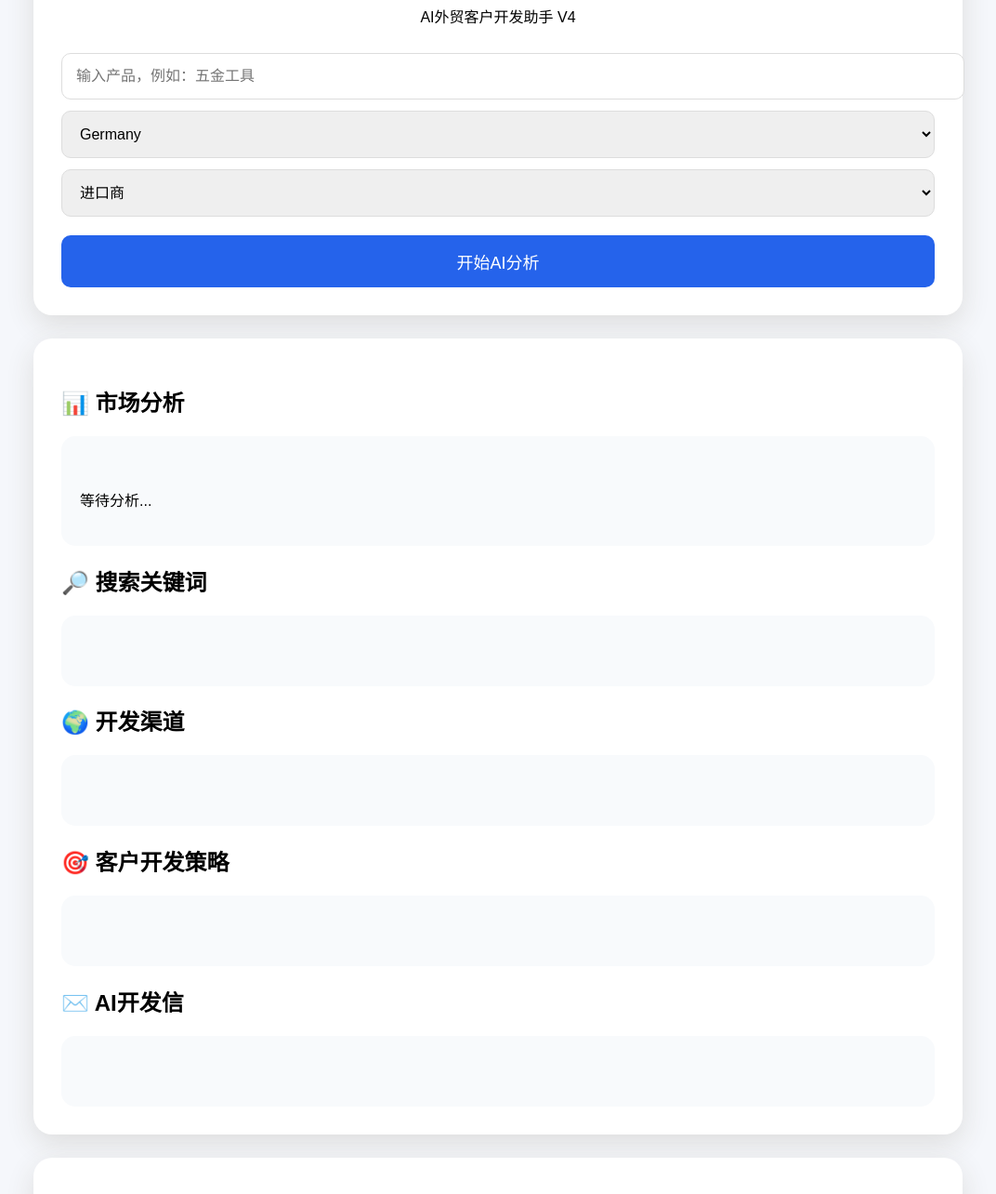
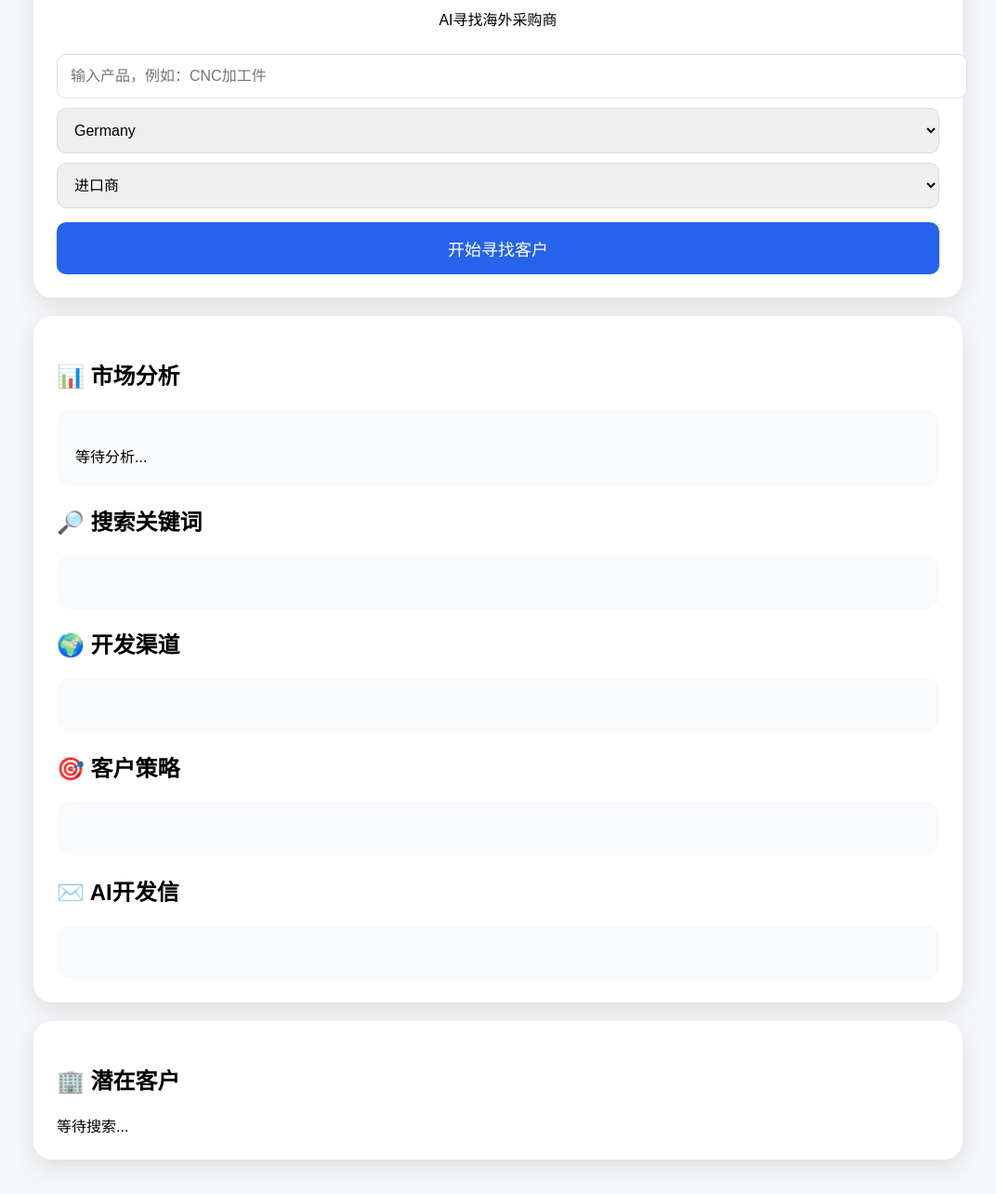
Before and after one commit to zhangdehua818-cyber/ai-export-lead-finder, a website: page index.html in a window 1280 px wide. Shown: the part 144-1428 px from the top of the page at 93% size, without its empty margins (104-1176 px from the left). Drawn offline with Linux system fonts and the light colour scheme.

Commit message:
Update index.html

```diff
--- a/index.html
+++ b/index.html
@@ -6,7 +6,7 @@
 <meta charset="UTF-8">
 <meta name="viewport" content="width=device-width,initial-scale=1.0">
 
-<title>AI Export Lead Finder V4</title>
+<title>AI外贸客户开发助手 V5.2</title>
 
 <style>
 
@@ -16,92 +16,60 @@ background:#f5f7fb;
 padding:30px;
 }
 
-
 .container{
 max-width:1000px;
 margin:auto;
 }
 
-
 .card{
-
 background:white;
-padding:30px;
+padding:25px;
 border-radius:20px;
-margin-bottom:25px;
-box-shadow:0 10px 30px #ddd;
-
+margin-bottom:20px;
+box-shadow:0 8px 25px #ddd;
 }
-
 
 h1{
 color:#2563eb;
 text-align:center;
 }
 
+input,select{
+width:100%;
+padding:14px;
+margin-top:10px;
+border-radius:10px;
+border:1px solid #ddd;
+font-size:16px;
+}
 
-input,select{
-
+button{
 width:100%;
 padding:15px;
-margin-top:12px;
-border:1px solid #ddd;
+margin-top:15px;
+background:#2563eb;
+color:white;
+border:0;
 border-radius:10px;
-font-size:16px;
-
+font-size:18px;
+cursor:pointer;
 }
 
-
-button{
-
-width:100%;
-padding:15px;
-margin-top:20px;
-
-background:#2563eb;
-color:white;
-
-border:none;
-border-radius:10px;
-
-font-size:18px;
-
-cursor:pointer;
-
+.box{
+background:#f8fafc;
+padding:20px;
+border-radius:15px;
+white-space:pre-line;
+margin-top:10px;
 }
 
-
-
-.section{
-
-background:#f8fafc;
+.customer{
 padding:20px;
-
-border-radius:15px;
-
-white-space:pre-line;
-
+background:white;
+border-left:5px solid #2563eb;
 margin-top:15px;
-
+border-radius:10px;
 }
-
-
-
-.customer{
-
-background:white;
-
-border-left:5px solid #2563eb;
-
-padding:20px;
-
-margin-top:15px;
-
-border-radius:10px;
-
-}
-
-
 
 </style>
 
@@ -116,109 +84,78 @@ border-radius:10px;
 
 <div class="card">
 
-
 <h1>
-🌎 AI Export Lead Finder
+🌎 AI外贸客户开发助手 V5.2
 </h1>
 
-
 <p style="text-align:center">
-AI外贸客户开发助手 V4
+AI寻找海外采购商
 </p>
 
 
-
-<input id="product"
-placeholder="输入产品，例如：五金工具">
+<input id="product" placeholder="输入产品，例如：CNC加工件">
 
 
 <select id="country">
 
 <option>Germany</option>
-
 <option>USA</option>
-
 <option>UK</option>
-
 <option>Canada</option>
 
 </select>
 
 
-
 <select id="type">
 
 <option>进口商</option>
-
+<option>经销商</option>
 <option>批发商</option>
-
-<option>经销商</option>
 
 </select>
 
 
-
 <button onclick="searchLead()">
 
-开始AI分析
+开始寻找客户
 
 </button>
-
 
 
 </div>
 
 
 
-
 <div class="card">
 
-<h2>
-📊 市场分析
-</h2>
+<h2>📊 市场分析</h2>
 
-<div id="market" class="section">
-
+<div id="market" class="box">
 等待分析...
-
 </div>
 
 
-<h2>
-🔎 搜索关键词
-</h2>
+<h2>🔎 搜索关键词</h2>
 
-<div id="search" class="section">
-
+<div id="keywords" class="box">
 </div>
 
 
-<h2>
-🌍 开发渠道
-</h2>
+<h2>🌍 开发渠道</h2>
 
-<div id="channels" class="section">
-
+<div id="channels" class="box">
 </div>
 
 
+<h2>🎯 客户策略</h2>
 
-<h2>
-🎯 客户开发策略
-</h2>
-
-<div id="strategy" class="section">
-
+<div id="strategy" class="box">
 </div>
 
 
+<h2>✉️ AI开发信</h2>
 
-<h2>
-✉️ AI开发信
-</h2>
-
-<div id="mail" class="section">
-
+<div id="mail" class="box">
 </div>
 
 
@@ -229,9 +166,7 @@ placeholder="输入产品，例如：五金工具">
 
 <div class="card">
 
-<h2>
-🏢 推荐客户
-</h2>
+<h2>🏢 潜在客户</h2>
 
 
 <div id="leads">
@@ -255,25 +190,20 @@ placeholder="输入产品，例如：五金工具">
 async function searchLead(){
 
 
-let product=
+let product =
 document.getElementById("product").value;
 
 
-let country=
+let country =
 document.getElementById("country").value;
 
 
-let type=
+let type =
 document.getElementById("type").value;
 
 
 
-document.getElementById("market").innerText=
-"AI分析中...";
-
-
-
-let response=await fetch(
+let res = await fetch(
 
 "https://ai-export-lead-finder.onrender.com/find-leads",
 
@@ -286,7 +216,6 @@ headers:{
 "Content-Type":"application/json"
 
 },
-
 
 body:JSON.stringify({
 
@@ -304,23 +233,27 @@ type
 
 
 
-let data=await response.json();
+let data = await res.json();
 
 
 
 document.getElementById("market").innerText=data.market;
 
 
-document.getElementById("search").innerText=data.search;
+document.getElementById("keywords").innerText=
+data.keywords.join("\n");
 
 
-document.getElementById("channels").innerText=data.channels;
+document.getElementById("channels").innerText=
+data.channels;
 
 
-document.getElementById("strategy").innerText=data.strategy;
+document.getElementById("strategy").innerText=
+data.strategy;
 
 
-document.getElementById("mail").innerText=data.mail;
+document.getElementById("mail").innerText=
+data.mail;
 
 
 
@@ -335,11 +268,7 @@ html+=`
 
 <div class="customer">
 
-
-<h3>
-${item.company}
-</h3>
-
+<h3>${item.company}</h3>
 
 <p>
 国家：
@@ -354,7 +283,7 @@ ${item.type}
 
 
 <p>
-网站：
+官网：
 ${item.website}
 </p>
 
@@ -371,6 +300,12 @@ ${item.score}
 </p>
 
 
+<p>
+原因：
+${item.reason || ""}
+</p>
+
+
 </div>
 
 `;
@@ -378,6 +313,7 @@ ${item.score}
 
 
 });
+
 
 
 document.getElementById("leads").innerHTML=html;
```
